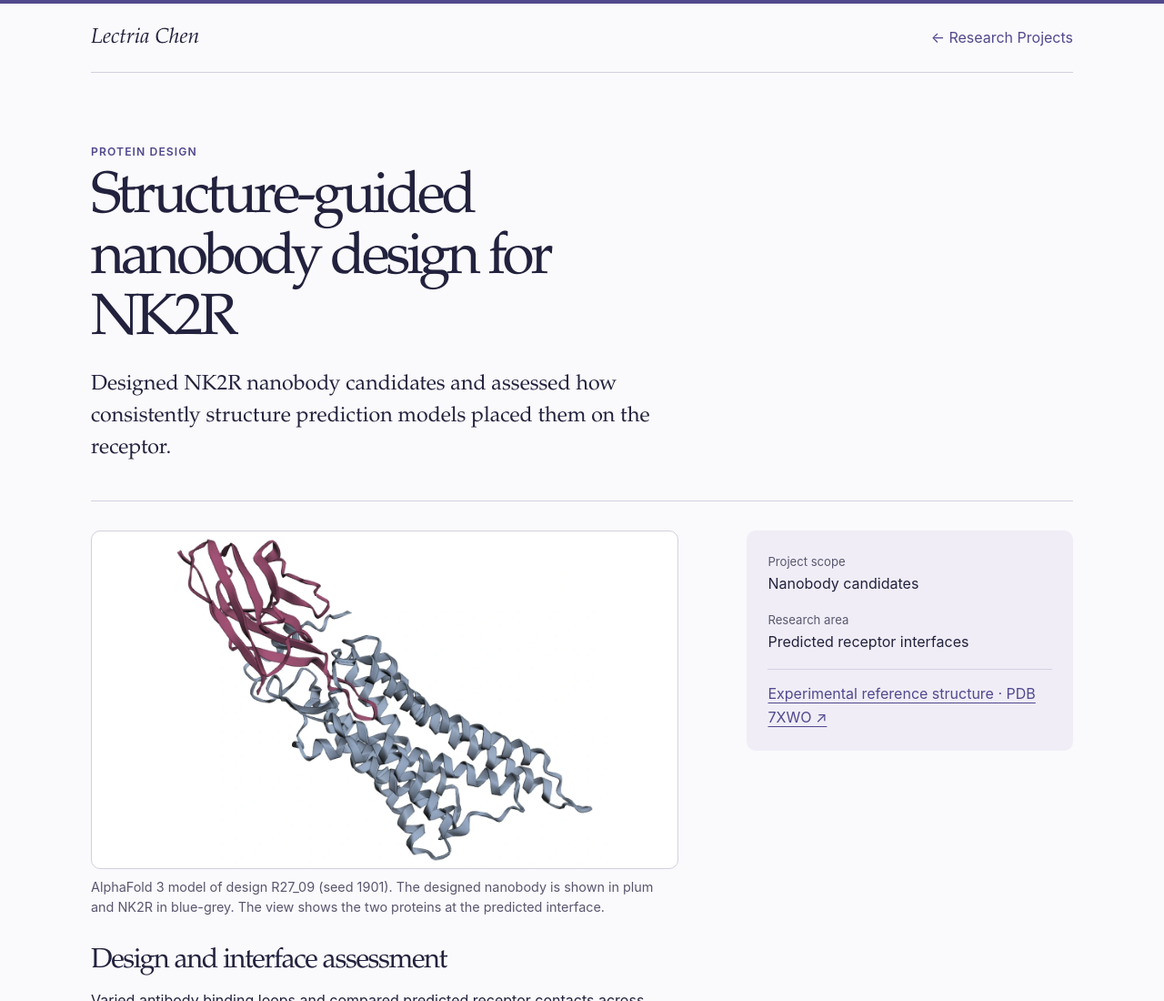
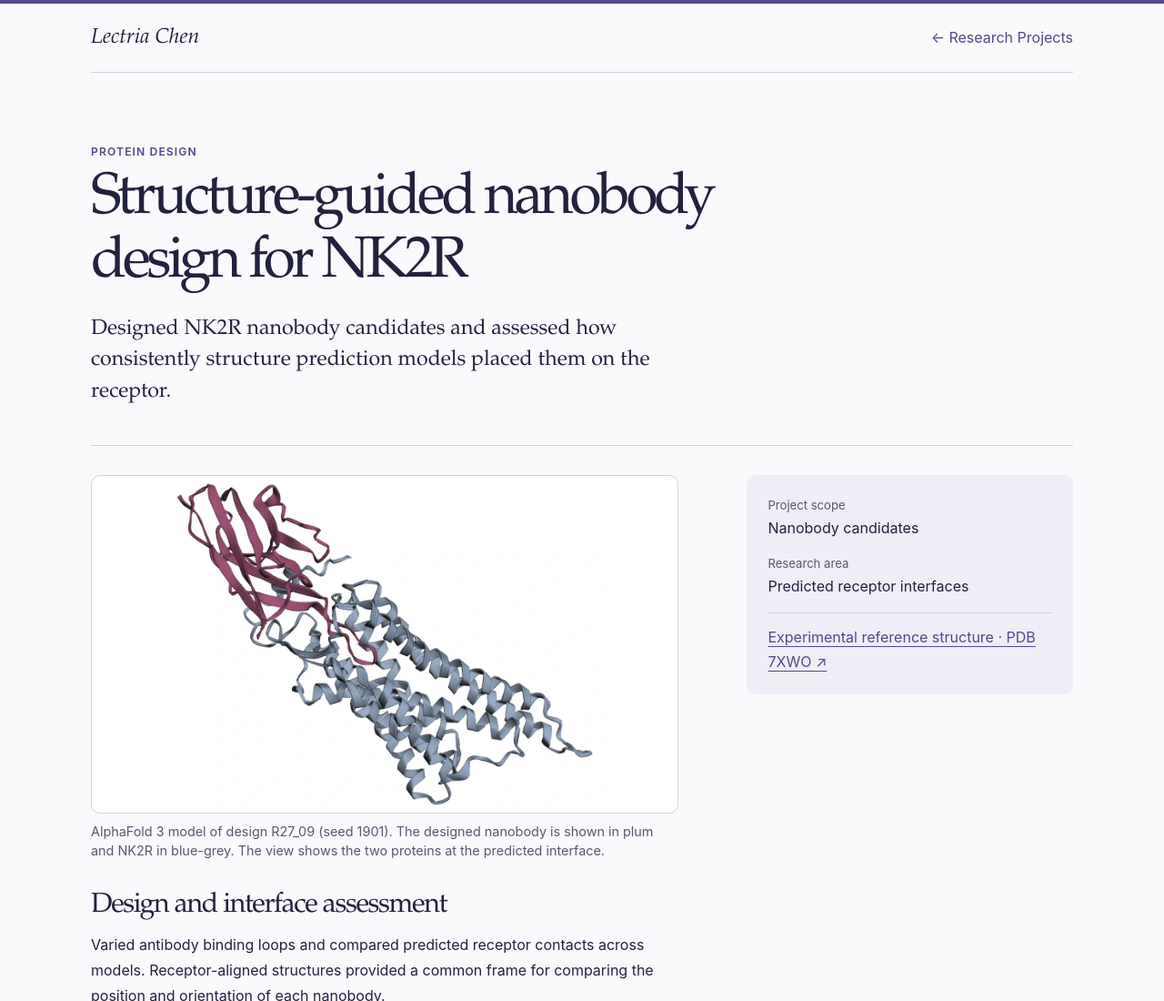
Before and after one commit to Lectria-hub/Lectria-hub.github.io, a plain HTML site: page projects/nk2r.html in a window 1280 px wide. Shown: the top 1100 px of the page at 91% size. Drawn offline with Linux system fonts and the light colour scheme.

Commit message:
Balance project headings across desktop layouts

```diff
--- a/projects/nk2r.html
+++ b/projects/nk2r.html
@@ -4,14 +4,14 @@
   <meta charset="utf-8"><meta name="viewport" content="width=device-width, initial-scale=1">
   <title>Structure-guided nanobody design for NK2R · Yanbing Chen</title>
   <meta name="description" content="Designed NK2R nanobody candidates and assessed how consistently structure prediction models placed them on the receptor.">
-  <link rel="stylesheet" href="../style.css?v=research-figures-1">
+  <link rel="stylesheet" href="../style.css?v=project-titles-2">
 </head>
 <body>
   <a class="skip" href="#main">Skip to content</a>
   <header><div class="bar wrap"><a class="signature" href="../index.html#profile">Lectria Chen</a><a href="../index.html#research">← Research Projects</a></div></header>
   <main class="wrap detail" id="main">
     <p class="meta">Protein design</p>
-    <h1>Structure-guided nanobody design for NK2R</h1>
+    <h1>Structure-guided nanobody <span class="title-line">design for NK2R</span></h1>
     <p class="detail-lead">Designed NK2R nanobody candidates and assessed how consistently structure prediction models placed them on the receptor.</p>
     <div class="detail-layout">
       <div class="detail-story">
--- a/style.css
+++ b/style.css
@@ -184,7 +184,10 @@ article a.dissertation-button:hover { background: #352582; color: #fff; text-dec
 .skill-card li { padding: .18rem .7rem; background: #f1eef8; border: 1px solid #e0daed; border-radius: 2rem; color: #494069; font-size: .88rem; }
 .skill-context { color: var(--muted); font-size: .9rem; margin: -.3rem 0 .8rem; }
 .detail { padding-block: clamp(3rem, 6vw, 5rem); }
-.detail h1 { max-width: 21ch; font-size: clamp(3rem, 5vw, 4.9rem); line-height: 1.04; margin: .6rem 0 1.25rem; }
+.detail h1 { font-size: clamp(2.35rem, 5vw, 4.4rem); line-height: 1.08; text-wrap: balance; margin: .6rem 0 1.25rem; }
+@media (min-width: 741px) {
+  .detail h1 .title-line { display: block; }
+}
 .detail-lead { max-width: 58ch; font: 1.45rem/1.5 var(--serif); }
 .detail-layout { display: grid; grid-template-columns: minmax(0, 1.8fr) minmax(0, 1fr); gap: 7%; margin-top: 2.5rem; padding-top: 2rem; border-top: 1px solid var(--rule); }
 .detail-story section + section { margin-top: 2rem; }
```
Also changed, not shown: projects/blood-oxygen.html (+1 -1 lines), projects/hsv-screening.html (+2 -2 lines), projects/kidney-targets.html (+1 -1 lines), projects/metal-sites.html (+1 -1 lines).
